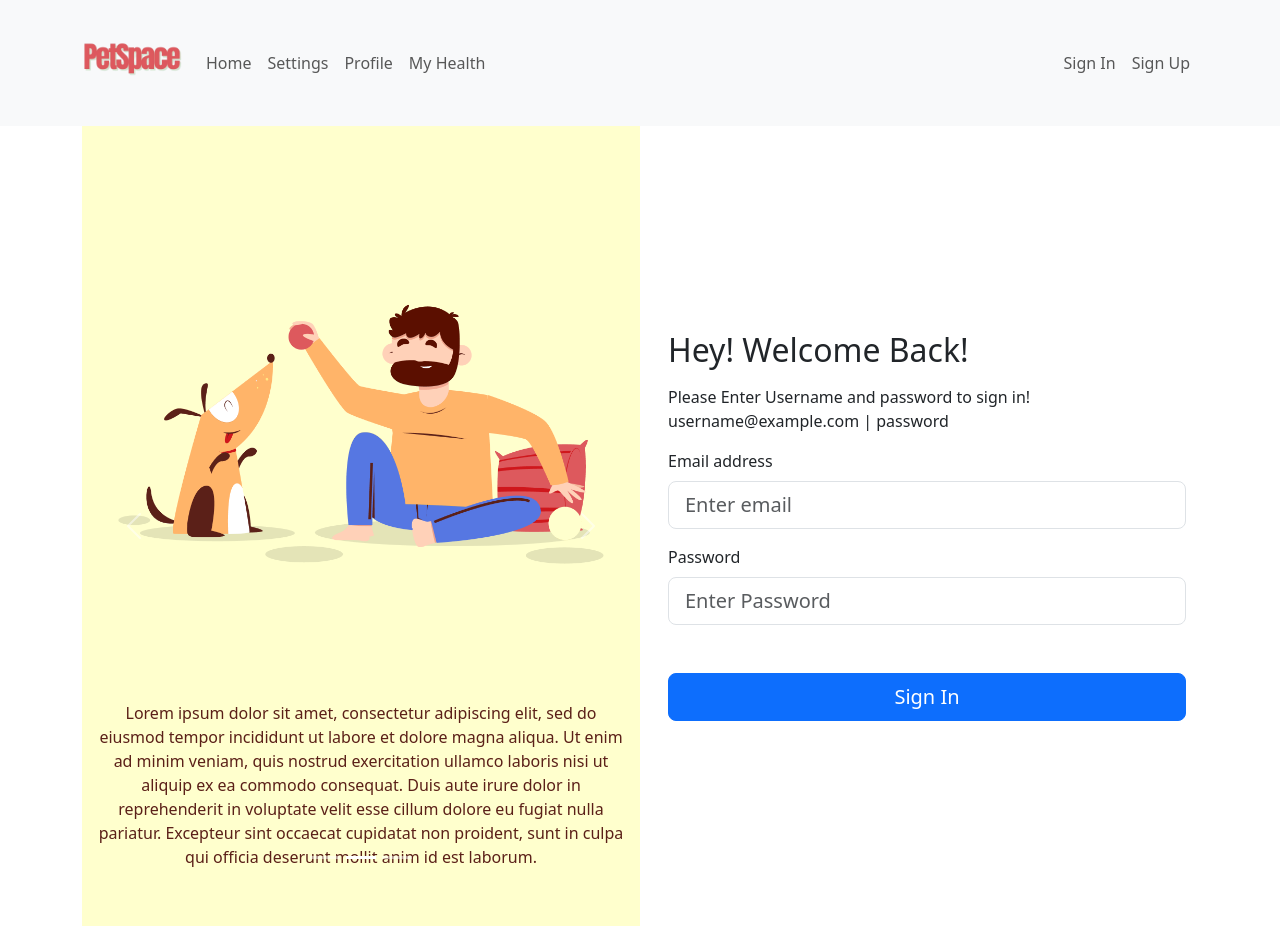
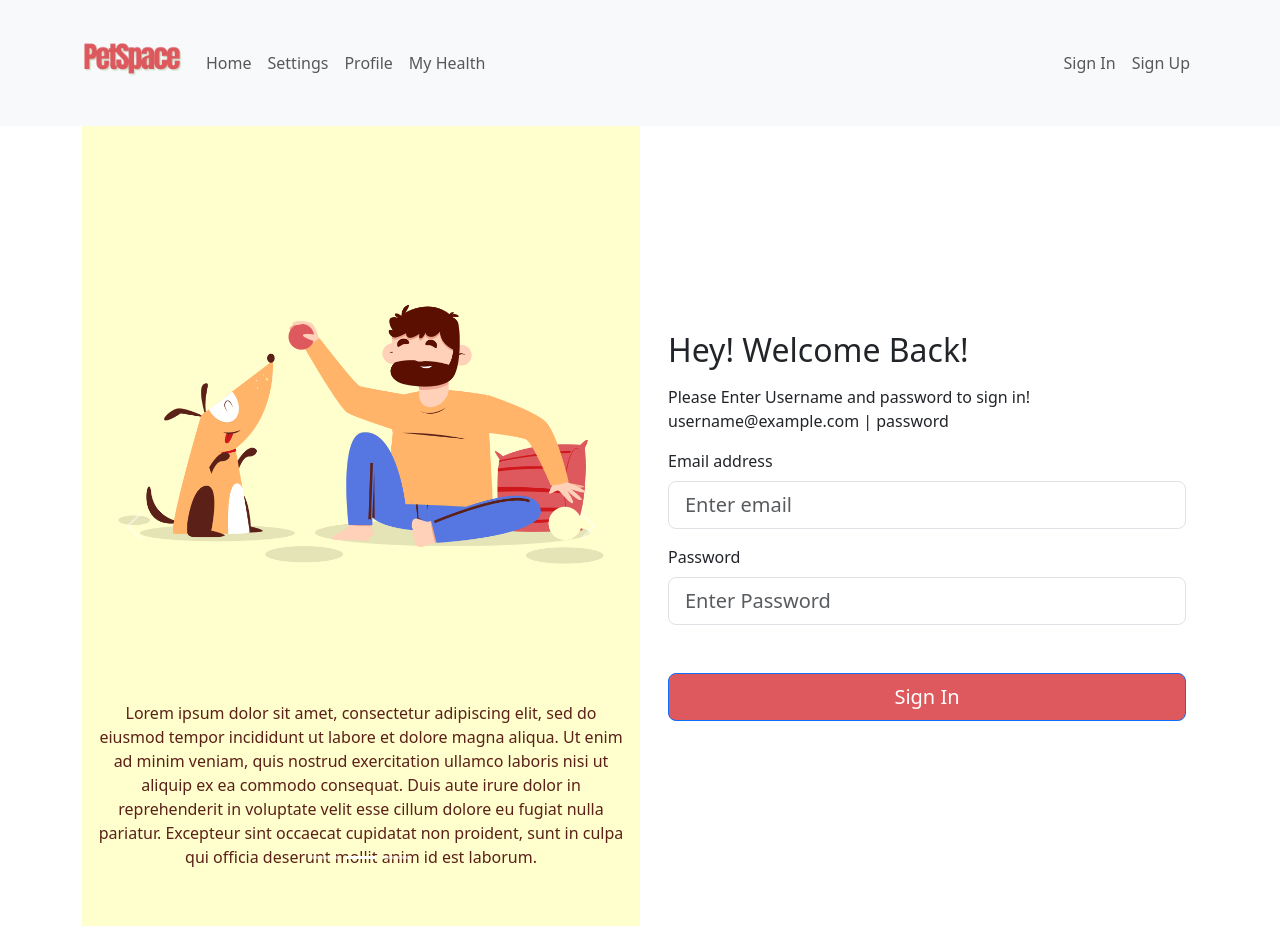
Before and after one commit to SteveSoares0612/petspace-webapp, a React (Create React App) app: page / in a window 1280 px wide. Built offline with nearby package versions, Linux system fonts and the light colour scheme.

Commit message:
button color

```diff
--- a/src/pages/signin/Signin.js
+++ b/src/pages/signin/Signin.js
@@ -104,7 +104,7 @@ const SignIn = () => {
                 />
               </Form.Group>
               <div className="d-grid gap-2">
-              <Button variant="primary" size="lg" className="w-100 btn-color mt-5" onClick={handleSubmit}>
+              <Button size="lg" className="w-100 mt-5 btn-color" onClick={handleSubmit}>
                 Sign In
               </Button>
               </div>
--- a/src/pages/signin/signIn.css
+++ b/src/pages/signin/signIn.css
@@ -11,7 +11,8 @@
 }
 
 .btn-color {
-  background-color: #DE595E;
+  background-color: #DE595E !important;
+  color: #FFFFFF !important;
 }
 
 .txtfield-border {
```
